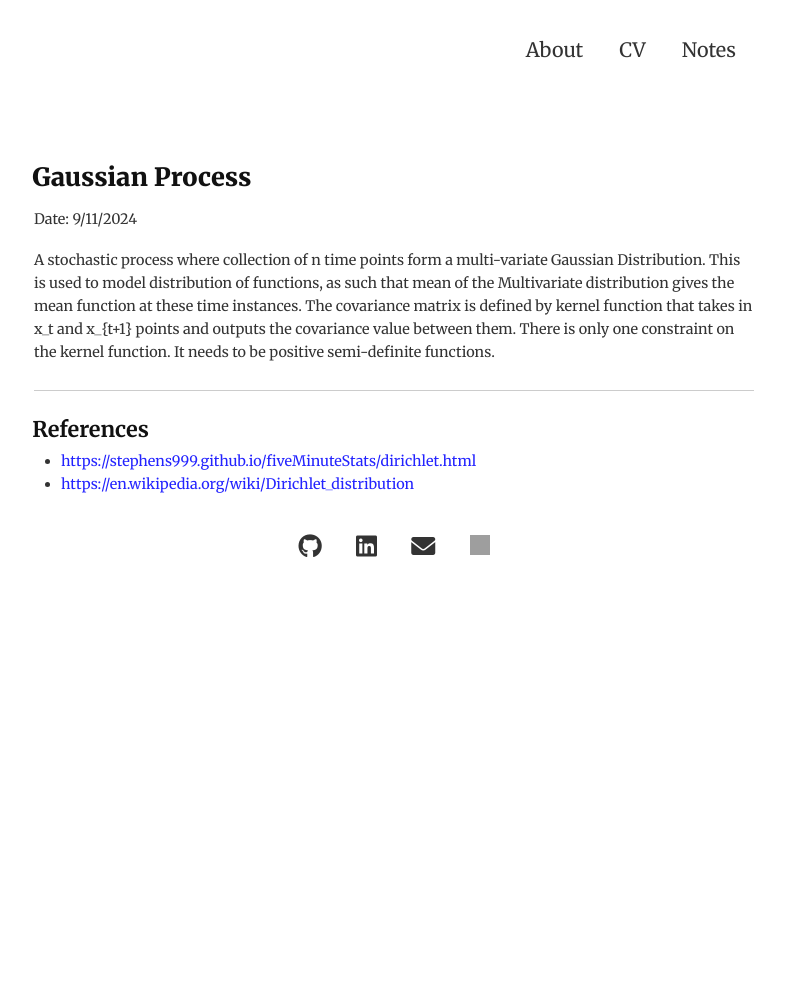
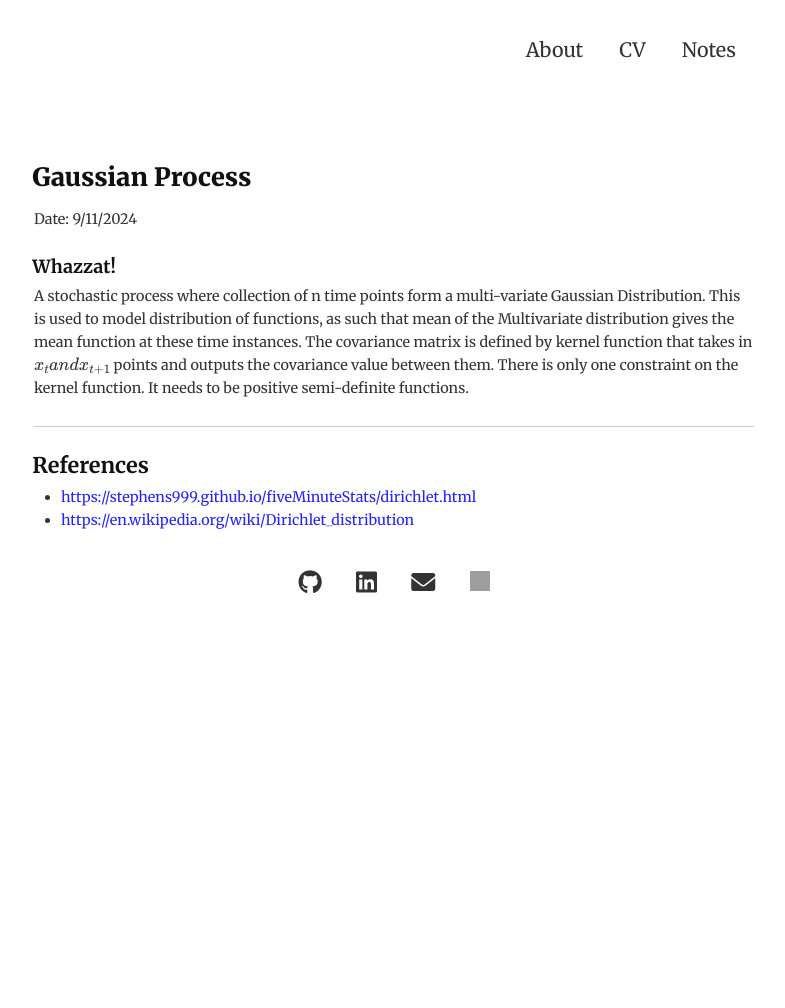
Before and after one commit to dannyrichy/dannyrichy.github.io, a Jekyll site: the page built from docs/_notes/gaussian_process.md, in a window 1280 px wide. Shown: the whole page, without its empty margins (246-1031 px from the left). Built offline with Jekyll 4.4.1, drawn with Linux system fonts in a browser that asks for light colours; formulas are drawn with MathJax 3; grey boxes are pictures that could not be loaded.

Commit message:
brownian process

```diff
--- a/docs/_notes/gaussian_process.md
+++ b/docs/_notes/gaussian_process.md
@@ -8,8 +8,9 @@ category: "Prob thingies"
 
 Date: 9/11/2024
 
+#### Whazzat!
 
-A stochastic process where collection of n time points form a multi-variate Gaussian Distribution. This is used to model distribution of functions, as such that mean of the Multivariate distribution gives the mean function at these time instances. The covariance matrix is defined by kernel function that takes in x_t and x_{t+1} points and outputs the covariance value between them. There is only one constraint on the kernel function. It needs to be positive semi-definite functions.
+A stochastic process where collection of n time points form a multi-variate Gaussian Distribution. This is used to model distribution of functions, as such that mean of the Multivariate distribution gives the mean function at these time instances. The covariance matrix is defined by kernel function that takes in $$ x_t and x_{t+1} $$ points and outputs the covariance value between them. There is only one constraint on the kernel function. It needs to be positive semi-definite functions.
 
 
 ---
```
Also changed, not shown: docs/_notes/brownian_motion.md (+17 -5 lines), docs/_notes/dirichlet_distribution.md (+1 -1 lines).
